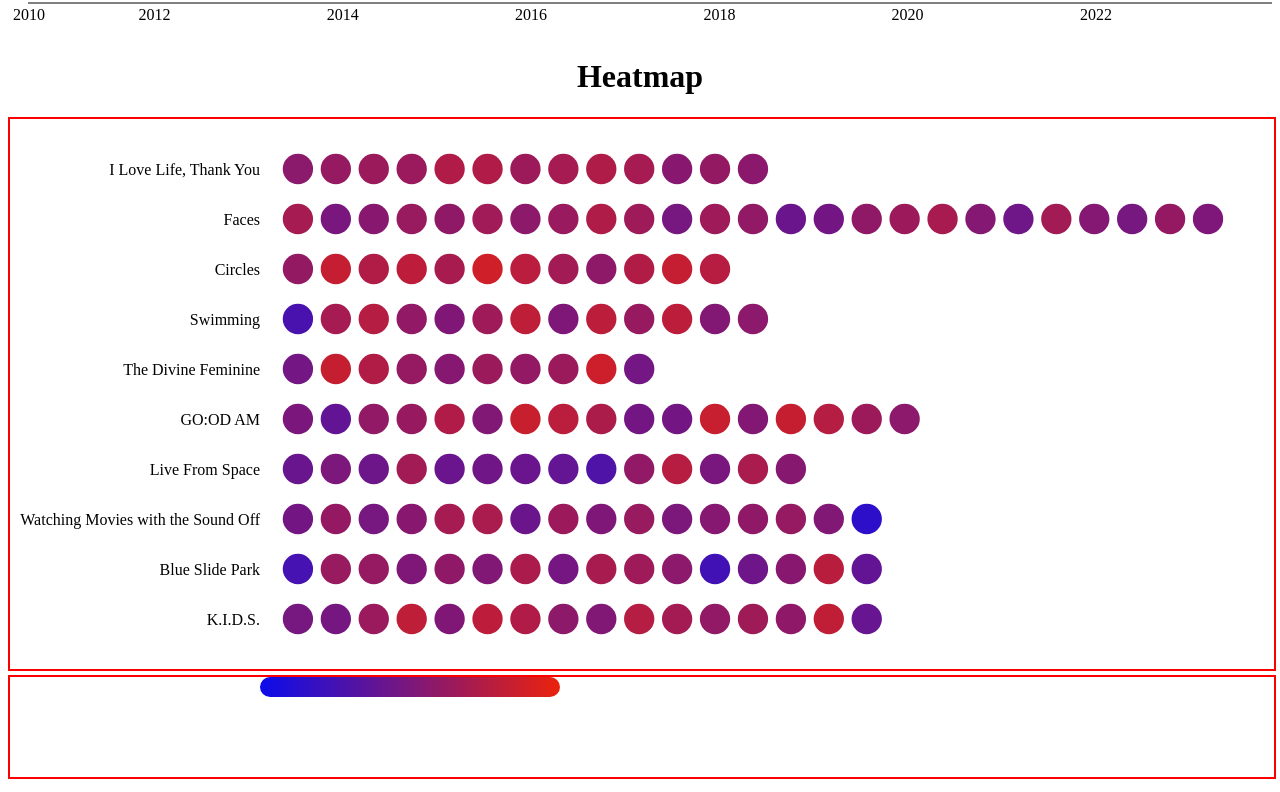
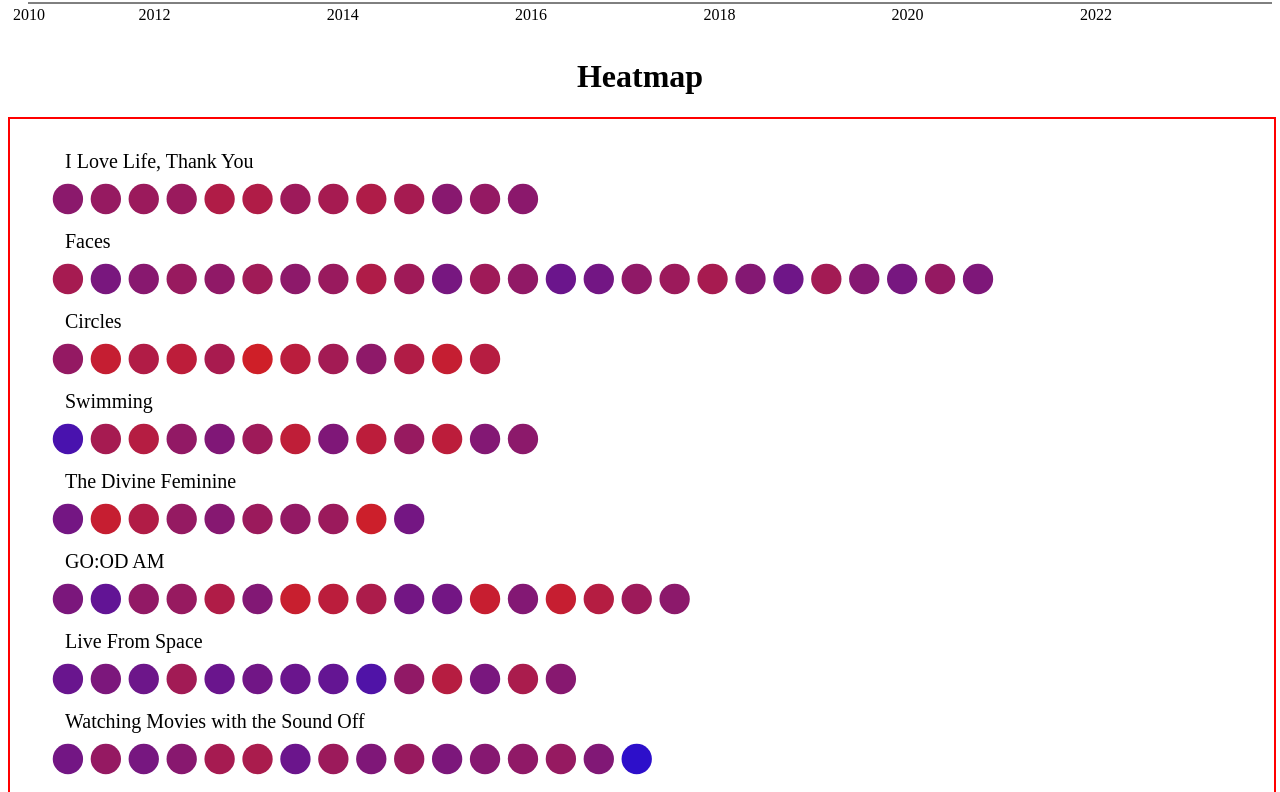
Before and after one commit to Yheloww/danceability-spotify-dataviz, a SvelteKit app in the folder my-app/: page / in a window 1280 px wide. Shown: the part 647-1439 px from the top of the page. Built offline with nearby package versions, Linux system fonts and the light colour scheme.

Commit message:
start tooltip heatmap

```diff
--- a/my-app/src/routes/components/AxisY.svelte
+++ b/my-app/src/routes/components/AxisY.svelte
@@ -16,6 +16,7 @@
         y1={yScale(point)}
         x2={width}
         y2={yScale(point)}
-        stroke={point == 0 ? "black" : "#cecece"}/>
+        stroke={point == 0 ? "black" : "#cecece"}
+        stroke-dasharray={point == 0 ? "0" : "5"}/>
     {/each}
 </g>
--- a/my-app/src/routes/components/HeatmapPlot.svelte
+++ b/my-app/src/routes/components/HeatmapPlot.svelte
@@ -1,11 +1,12 @@
 <script>
     import * as d3 from "d3"
-  import { text } from "svelte/internal";
+    import { text } from "svelte/internal";
+    import Tooltip from "./Tooltip.svelte"
     export let data;
     export let album_name;
     let width;
-    let height = 550;
-    let margin = {left: 250, right: 50, top: 50, bottom: 50}
+    let height = 850;
+    let margin = {left: 20, right: 50, top: 50, bottom: 50}
     let color_start = "#eb220c"
     let color_end = "#0c0ceb"
 
@@ -19,32 +20,49 @@
     let colorScale = d3.scaleLinear()
                        .domain([0,1])
                        .range([color_end, color_start])
+
+
+    let hoveredData;
+    let param_name;
 </script>
 
 <div class="wrapper">
     <h1>Heatmap</h1>
-    <div bind:clientWidth={width}>
+    <div bind:clientWidth={width}
+    on:mouseleave={() => {
+        hoveredData = null;
+    }}>
         <svg {height} {width} >
         {#each album_name as album, i}
-            <text x={margin.left}
-                  y={(i + 1) * 50}
+            <text x={margin.left +35}
+                  y={(i + 1) * 80 - 38}
                   fill="black"
                   alignment-baseline="central"
-                  text-anchor="end"
+                  text-anchor="start"
                   >{album}</text>
 
             {#each data.filter(data => data.album_name == album) as track}
                 <circle cx="{track.track_number * width*0.030 + margin.left}"
-                        cy="{(i + 1)* 50}"
+                        cy="{(i + 1)* 80}"
                         r={width*0.012}
-                        fill={colorScale(track.danceability)} />
+                        fill={colorScale(track.danceability)}
+                        on:mouseover={() => {
+                            hoveredData = track
+                        }}
+                        on:focus
+                        />
             {/each}
         {/each}
         </svg>
+        <!-- <Tooltip data={hoveredData}
+        param={param_name}
+        {yScale} {xScale}
+        {parseTime}/> -->
+
         <div>
             <svg {width} height="100">
                 <rect y="0"
-                      x={margin.left}
+                      x={margin.left + 35}
                       width="300"
                       height="20"
                       fill="url(#linear-gradient)"
@@ -77,4 +95,7 @@
     svg {
         border: 2px solid red;
     }
+    text {
+        font-size: 20px;
+    }
 </style>
```
